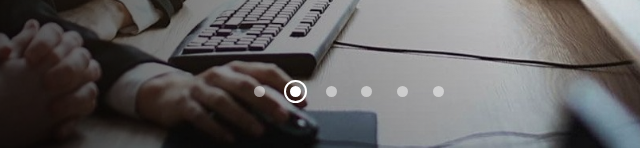
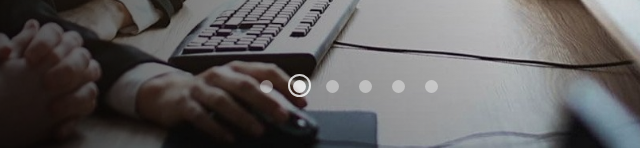
Before and after one commit to jacksendall/Netmatters-JS-Reflection, a plain HTML site: page index.html in a window 1280 px wide. Shown: the part 652-802 px from the top of the page, 291-931 px from the left. Drawn offline with nearby package versions, Linux system fonts and the light colour scheme.

Commit message:
Added Slick
+added slick
-removed old slider feature

```diff
--- a/index.html
+++ b/index.html
@@ -10,11 +10,12 @@
 
     <link rel="stylesheet" href="https://stackpath.bootstrapcdn.com/bootstrap/4.4.1/css/bootstrap.min.css" integrity="sha384-Vkoo8x4CGsO3+Hhxv8T/Q5PaXtkKtu6ug5TOeNV6gBiFeWPGFN9MuhOf23Q9Ifjh" crossorigin="anonymous">
     <link rel="stylesheet" type="text/css" href="style.css">
+    <link rel="stylesheet" type="text/css" href="js/slick-1.8.1/slick/slick.css" />
     <script src="https://kit.fontawesome.com/399b336c17.js" crossorigin="anonymous"></script>
     <link href="https://fonts.googleapis.com/css?family=Poppins&display=swap" rel="stylesheet">
     <meta name="viewport" content="width=device-width, initial-scale=1.0">
     <meta http-equiv="X-UA-Compatible" content="ie=edge">
-    <script src="js/jquery-3.4.1.min.js"></script>
+
 </head>
 
 <body>
@@ -236,8 +237,8 @@
     <!-- Big sliding image element -->
 
     <div id="slider">
-        <ul class="slides">
-            <li class="slide">
+        <div class="slides">
+            <div class="slide">
                 <div class="banner banner-webdesign">
                     <div class="big-img-container">
                     </div>
@@ -251,8 +252,8 @@
                         </div>
                     </div>
                 </div>
-            </li>
-            <li class="slide">
+            </div>
+            <div class="slide">
                 <div class="banner banner-it">
                     <div class="big-img-container">
                     </div>
@@ -266,8 +267,8 @@
                         </div>
                     </div>
                 </div>
-            </li>
-            <li class="slide">
+            </div>
+            <div class="slide">
                 <div class="banner banner-telecoms">
                     <div class="big-img-container">
                     </div>
@@ -281,8 +282,8 @@
                         </div>
                     </div>
                 </div>
-            </li>
-            <li class="slide">
+            </div>
+            <div class="slide">
                 <div class="banner banner-software">
                     <div class="big-img-container">
                     </div>
@@ -296,8 +297,8 @@
                         </div>
                     </div>
                 </div>
-            </li>
-            <li class="slide">
+            </div>
+            <div class="slide">
                 <div class="banner banner-marketing">
                     <div class="big-img-container">
                     </div>
@@ -311,8 +312,8 @@
                         </div>
                     </div>
                 </div>
-            </li>
-            <li class="slide">
+            </div>
+            <div class="slide">
                 <div class="banner banner-security">
                     <div class="big-img-container">
                     </div>
@@ -326,35 +327,12 @@
                         </div>
                     </div>
                 </div>
-            </li>
-            <!-- the first slide is repeated as the last slide and then is instantly switched to the first slide -->
-            <li class="slide">
-                <div class="banner banner-webdesign">
-                    <div class="big-img-container">
-                    </div>
-                    <div class="content-container container">
-                        <div class="container">
-                            <h1>Web Design</h1>
-                            <p>For businesses looking to make a strong<br>and effective first impression.</p>
-                            <a class="btn more" id="design">Find out more
-                                <i class="fas fa-arrow-right"></i>
-                            </a>
-                        </div>
-                    </div>
-                </div>
-            </li>
-        </ul>
-        <div class="slider-controls">
-            <div class="dot 1" id="active"><span></span></div>
-            <div class="dot 2"><span></span></div>
-            <div class="dot 3"><span></span></div>
-            <div class="dot 4"><span></span></div>
-            <div class="dot 5"><span></span></div>
-            <div class="dot 6"><span></span></div>
+            </div>
+
         </div>
-        <script type="text/javascript" src="js/slider.js"></script>
+
     </div>
-    <!-- <script type="text/javascript" src="js/slick-1.8.1/slick/slick.min.js"></script> -->
+
 
     <!-- Services grid section -->
 
@@ -712,11 +690,15 @@
             </div>
         </div>
     </div>
-    <!-- Skrips an dat -->
+
 
     <!-- jQuery-->
 
+    <script src="js/jquery-3.4.1.min.js"></script>
 
+    <!-- Skrips an dat -->
+    <script type="text/javascript" src="js/slick-1.8.1/slick/slick.min.js"></script>
+    <script src="js/slickinit.js"></script>
 </body>
 
 </html>
--- /dev/null
+++ b/js/slickinit.js
@@ -0,0 +1,10 @@
+$(document).ready(startSlick);
+
+function startSlick() {
+    $('.slides').slick({
+        autoplay: true,
+        autoplaySpeed: 4000,
+        dots: true,
+        arrows: false
+    })
+};
--- a/style.scss
+++ b/style.scss
@@ -564,59 +564,67 @@ body {
     overflow: hidden;
     position: relative;
     .slides {
-        display: block;
-        width: 700vw;
+        // display: block;
+        // width: 700vw;
         margin: 0;
         padding: 0;
     }
     .slide {
-        float: left;
-        list-style-type: none;
         width: 100vw;
     }
-    .slider-controls {
+    .slick-dots {
+        position: absolute;
+        display: block;
         z-index: 100;
-        color: white;
-        display: block;
-        position: absolute;
-        bottom: 44px;
+        bottom: 0;
+        list-style: none;
+        text-align: center;
+        left: 0;
         right: 0;
-        left: 0;
-        text-align: center;
-        #active {
-            span {
-                opacity: 100%;
-                &:hover {
-                    opacity: 100%;
+        padding: 0;
+        margin-bottom: 55px;
+        .slick-active {
+            button {
+                opacity: 80%;
             }
             &:after {
                 content: '';
                 position: absolute;
                 border: 2px solid white;
-                    top: -6px;
-                    left: 4px;
+                opacity: 80%;
+                top: 4px;
+                left: -5px;
                 width: 23px;
                 height: 23px;
                 border-radius: 50%;
             }
         }
-        }
-        .dot {
+        li {
             position: relative;
             display: inline-block;
-            span {
+            margin: 0 10px;
+            color: white;
+            button {
+                height: 13px;
+                width: 13px;
+                font-size: 0;
                 background: white;
-                width: 11px;
-                height: 11px;
-                margin: 0 10px;
-                display: block;
-                border-radius: 30px;
-                opacity: 50%;
+                border-radius: 50%;
+                border-color: white;
+                border-style: none;
+                color: white;
+                opacity: 40%;
+                &:focus {
+                    outline: none;
+                }
                 &:hover {
-                    opacity: 30%;
+                    opacity: 80%;
                 }
             }
         }
+    }
+    .slick-slider {
+        position: relative;
     }
 }
 
@@ -645,6 +653,7 @@ body {
 }
 
 .banner {
+    position: relative;
     color: white;
     display: flex;
     border-top: 1px solid rgba(51, 54, 69, 0.5);
```
Also changed, not shown: style.css, 1 other file. Lines whose indentation alone changed are shown as unchanged.
